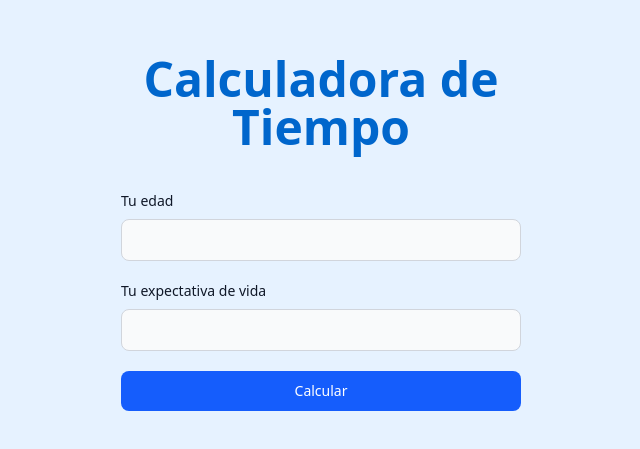
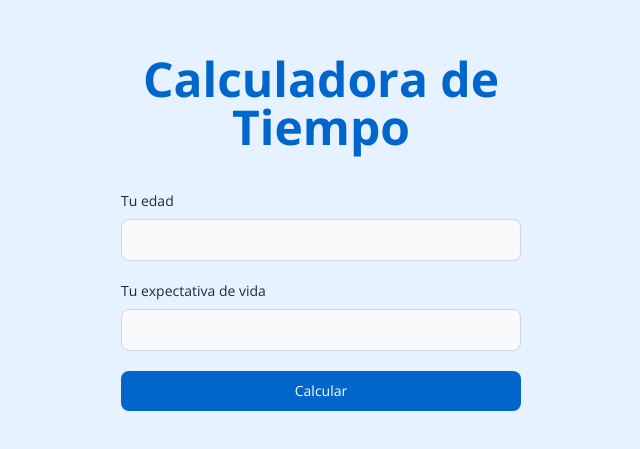
Before and after one commit to Guersom92/TiempoRestante, a React (Vite) app: page / in a window 1280 px wide. Shown: the part 167-616 px from the top of the page, without its empty margins (319-959 px from the left). Built offline with nearby package versions, Linux system fonts and the light colour scheme.

Commit message:
cambios de funete,etc

```diff
--- a/index.html
+++ b/index.html
@@ -1,6 +1,15 @@
-<!doctype html>
+<!DOCTYPE html>
 <html lang="en">
   <head>
+    <meta property="og:title" content="Tiempo Restante" />
+    <meta
+      property="og:description"
+      content="Calculadora visual de tiempo que muestra las semanas vividas y las restantes."
+    />
+    <meta property="og:image" content="/clocks.svg" />
+    <meta property="og:image:width" content="630" />
+    <meta property="og:image:height" content="630" />
+
     <meta charset="UTF-8" />
     <link rel="icon" type="image/svg+xml" href="/clock.svg" />
     <meta name="viewport" content="width=device-width, initial-scale=1.0" />
--- a/src/components/formulario.jsx
+++ b/src/components/formulario.jsx
@@ -28,13 +28,11 @@ export default function Formulario({
       onSubmit={handleSubmit}
       className="md:w-100  h-svh w-9/12 flex flex-col justify-center mx-auto"
     >
-      <h1 className=" text-5xl font-bold mb-10 text-center">
-        Calculadora de Tiempo
-      </h1>
+      <h1 className=" text-5xl  mb-10 text-center">Calculadora de Tiempo</h1>
       <div className="mb-5">
         <label
           htmlFor="edad"
-          className="block mb-2 text-sm font-medium text-gray-900 "
+          className="block mb-2 text-sm font-medium text-gray-800 "
         >
           Tu edad
         </label>
@@ -51,7 +49,7 @@ export default function Formulario({
       <div className="mb-5">
         <label
           htmlFor="expectativa"
-          className="block mb-2 text-sm font-medium text-gray-900 dark:text-white"
+          className="block mb-2 text-sm font-medium text-gray-800"
         >
           Tu expectativa de vida
         </label>
@@ -67,7 +65,7 @@ export default function Formulario({
 
       <button
         type="submit"
-        className="text-white bg-blue-600 hover:bg-blue-700 focus:ring-4 focus:outline-none focus:ring-blue-300 font-medium rounded-lg text-sm w-full sm:w-auto px-5 py-2.5 text-center "
+        className="text-white bg-[#0066CC] hover:bg-[#005bb5] focus:ring-4 focus:outline-none focus:ring-blue-300 font-medium rounded-lg text-sm w-full sm:w-auto px-5 py-2.5 text-center "
       >
         Calcular
       </button>
--- a/src/components/resultados.jsx
+++ b/src/components/resultados.jsx
@@ -10,7 +10,7 @@ function Resultados({ añosVividos, expectativa, setMostrarFormulario }) {
 
   return (
     <>
-      <div className="min-h-screen h-svh w-screen flex flex-col justify-center p-6 ">
+      <div className=" h-svh w-screen flex flex-col justify-center p-6 ">
         {/* Leyenda */}
 
         <div className="flex flex-col sm:flex-row items-start sm:items-center gap-2 pb-5">
@@ -43,18 +43,9 @@ function Resultados({ añosVividos, expectativa, setMostrarFormulario }) {
           </div>
         </div>
 
-        {/* Botón de recalcular
-        <div className="flex justify-center pb-6">
-          <button
-            onClick={() => setMostrarFormulario(true)}
-            className="px-4 py-2 bg-gray-200 text-gray-800 rounded hover:bg-gray-300"
-          >
-            Recalcular
-          </button>
-        </div> */}
         <button
           onClick={() => setMostrarFormulario(true)}
-          className="text-white mt-4 bg-blue-600 hover:bg-blue-700 focus:ring-4 focus:outline-none focus:ring-blue-300 font-medium rounded-lg text-sm w-full   sm:w-1/10 px-5 py-2.5 text-center mx-auto"
+          className="text-white mt-4 bg-[#0066CC] hover:bg-[#005bb5] focus:ring-4 focus:outline-none focus:ring-blue-300 font-medium rounded-lg text-sm w-full   sm:w-1/10 px-5 py-2.5 text-center mx-auto"
         >
           Recalcular
         </button>
--- a/src/index.css
+++ b/src/index.css
@@ -1,9 +1,22 @@
+@font-face {
+  font-family: OpenSans;
+  src: url(../src/assets/OpenSans-Regular.ttf);
+}
+@font-face {
+  font-family: OpenSansBold;
+  src: url(../src/assets/OpenSans-Bold.ttf);
+}
+
 @import "tailwindcss";
 
 html {
   background-color: #e6f2ff;
   color: #0066cc;
   display: flex;
-
+  font-family: "OpenSans", sans-serif;
   justify-content: center;
 }
+
+h1 {
+  font-family: "OpenSansBold", sans-serif;
+}
```
Also changed, not shown: src/assets/OpenSans-Bold.ttf (added), src/assets/OpenSans-Regular.ttf (added).
